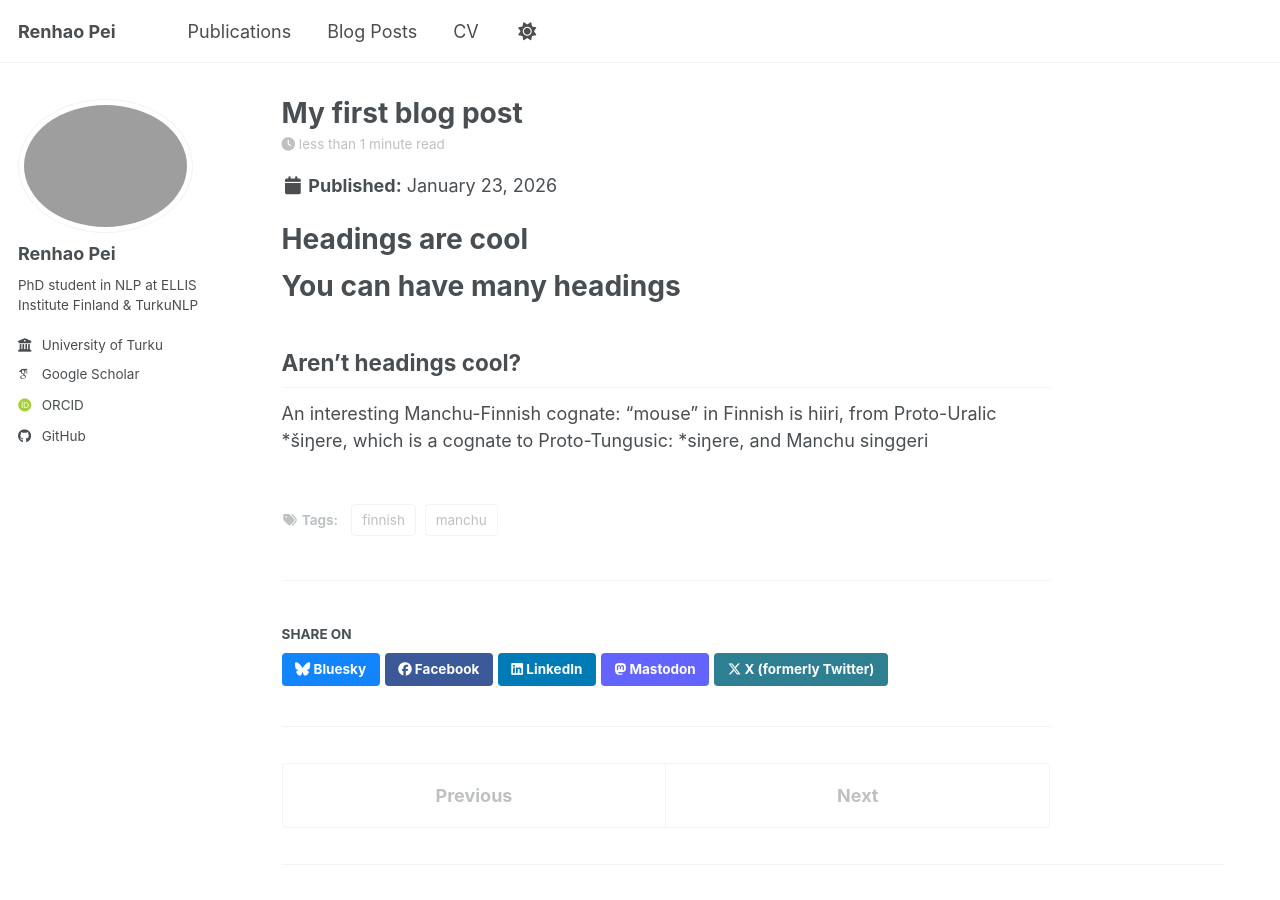
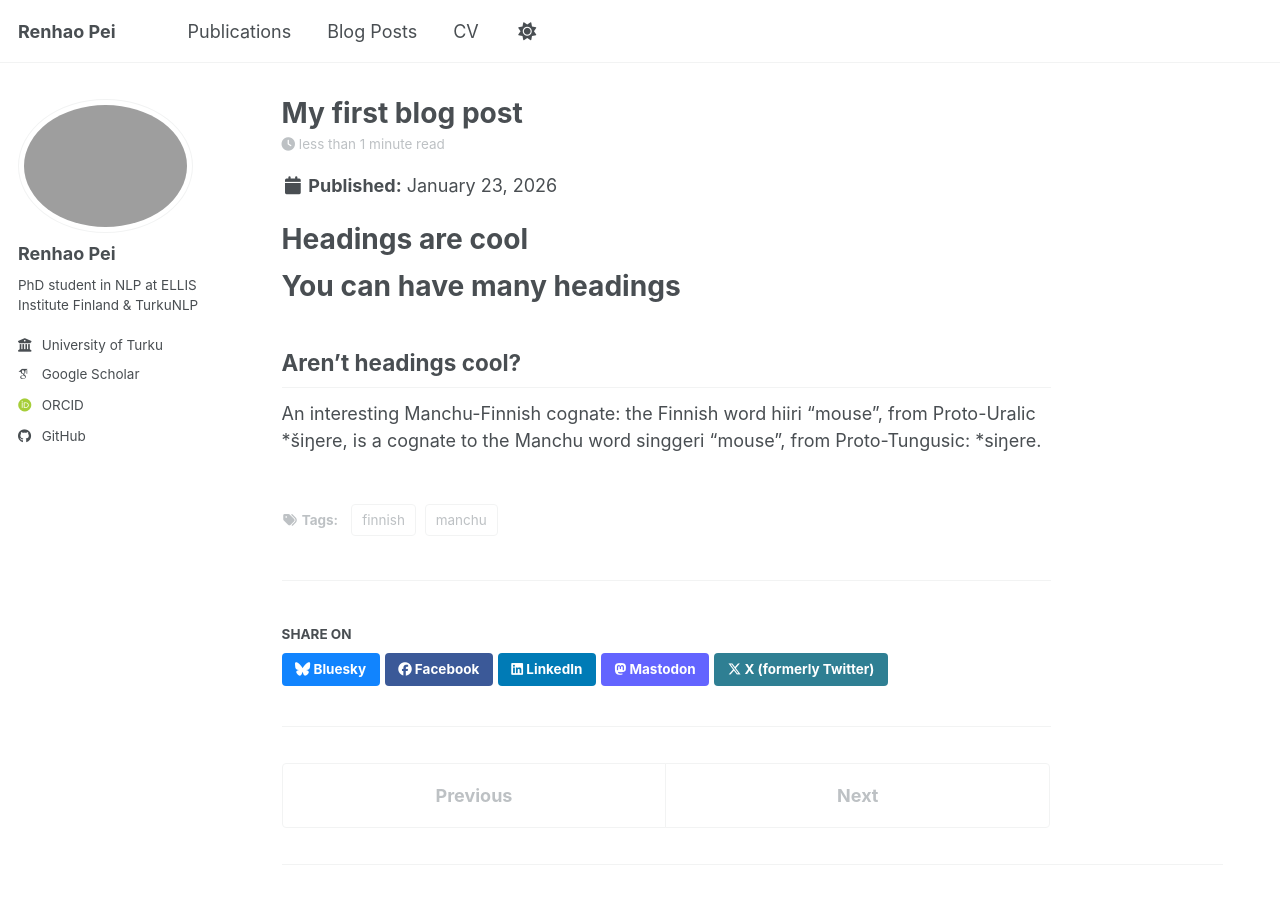
Before and after one commit to Peirh/peirh.github.io, a Jekyll site: the page built from _posts/2026-01-23-blog-post.md, in a window 1280 px wide and 900 px high. Built offline with Jekyll 4.4.1, drawn with Linux system fonts in a browser that asks for light colours; some web fonts are replaced; a script bundle is joined from its source files by our own code; library files that are not in the unit come from our copies.

Commit message:
Clarify Manchu-Finnish cognate explanation

```diff
--- a/_posts/2026-01-23-blog-post.md
+++ b/_posts/2026-01-23-blog-post.md
@@ -16,4 +16,4 @@
 Aren't headings cool?
 ------
 
-An interesting Manchu-Finnish cognate: "mouse" in Finnish is hiiri, from Proto-Uralic *šiŋere, which is a cognate to Proto-Tungusic: *siŋere, and Manchu singgeri
+An interesting Manchu-Finnish cognate: the Finnish word hiiri "mouse", from Proto-Uralic *šiŋere, is a cognate to the Manchu word singgeri "mouse", from Proto-Tungusic: *siŋere.
```
